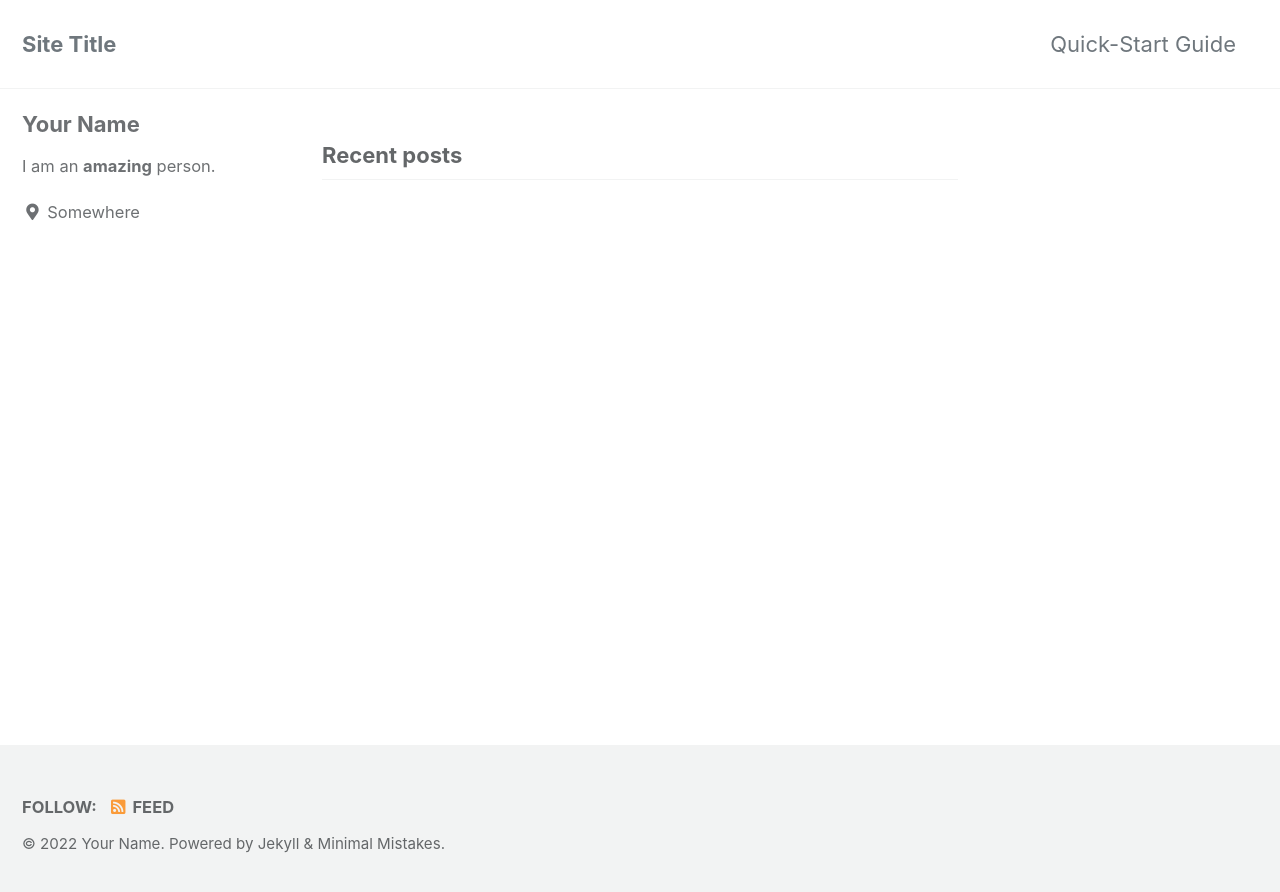
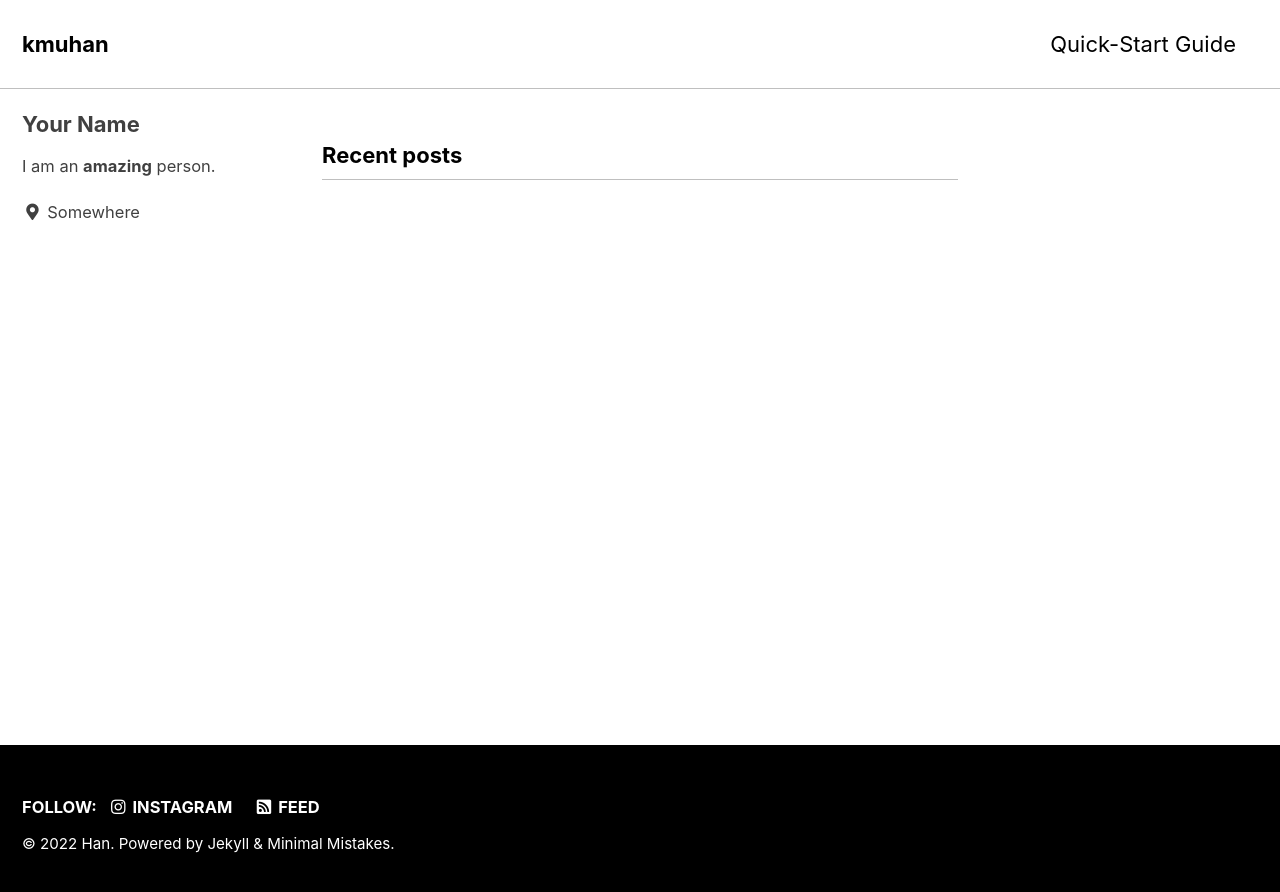
Before and after one commit to kmuhan/kmuhan.github.io, a Jekyll site: the page built from index.html, in a window 1280 px wide. Shown: the top 892 px of the page. Built offline with Jekyll 4.4.1, drawn with Linux system fonts in a browser that asks for light colours; cached includes are drawn as plain includes; the list of posts is cut into pages by our own code.

Commit message:
config.yml

```diff
--- a/_config.yml
+++ b/_config.yml
@@ -12,15 +12,15 @@
 
 # theme                  : "minimal-mistakes-jekyll"
 # remote_theme           : "mmistakes/minimal-mistakes"
-minimal_mistakes_skin    : "default" # "air", "aqua", "contrast", "dark", "dirt", "neon", "mint", "plum", "sunrise"
+minimal_mistakes_skin    : "contrast" # "air", "aqua", "contrast", "dark", "dirt", "neon", "mint", "plum", "sunrise"
 
 # Site Settings
 locale                   : "en-US"
-title                    : "Site Title"
-title_separator          : "-"
+title                    : "kmuhan"
+title_separator          : "whereishere"
 subtitle                 : # site tagline that appears below site title in masthead
-name                     : "Your Name"
-description              : "An amazing website."
+name                     : "Han"
+description              : "visualization of myself"
 url                      : # the base hostname & protocol for your site e.g. "https://mmistakes.github.io"
 baseurl                  : # the subpath of your site, e.g. "/blog"
 repository               : # GitHub username/repo-name e.g. "mmistakes/minimal-mistakes"
@@ -139,7 +139,7 @@ footer:
       icon: "fab fa-fw fa-facebook-square"
       # url:
     - label: "GitHub"
-      icon: "fab fa-fw fa-github"
+      icon: "https://github.com/kmuhan/"
       # url:
     - label: "GitLab"
       icon: "fab fa-fw fa-gitlab"
@@ -149,7 +149,7 @@ footer:
       # url:
     - label: "Instagram"
       icon: "fab fa-fw fa-instagram"
-      # url:
+      url: "https://www.instagram.com/hanmar0s1/"
 
 
 # Reading Files
```
